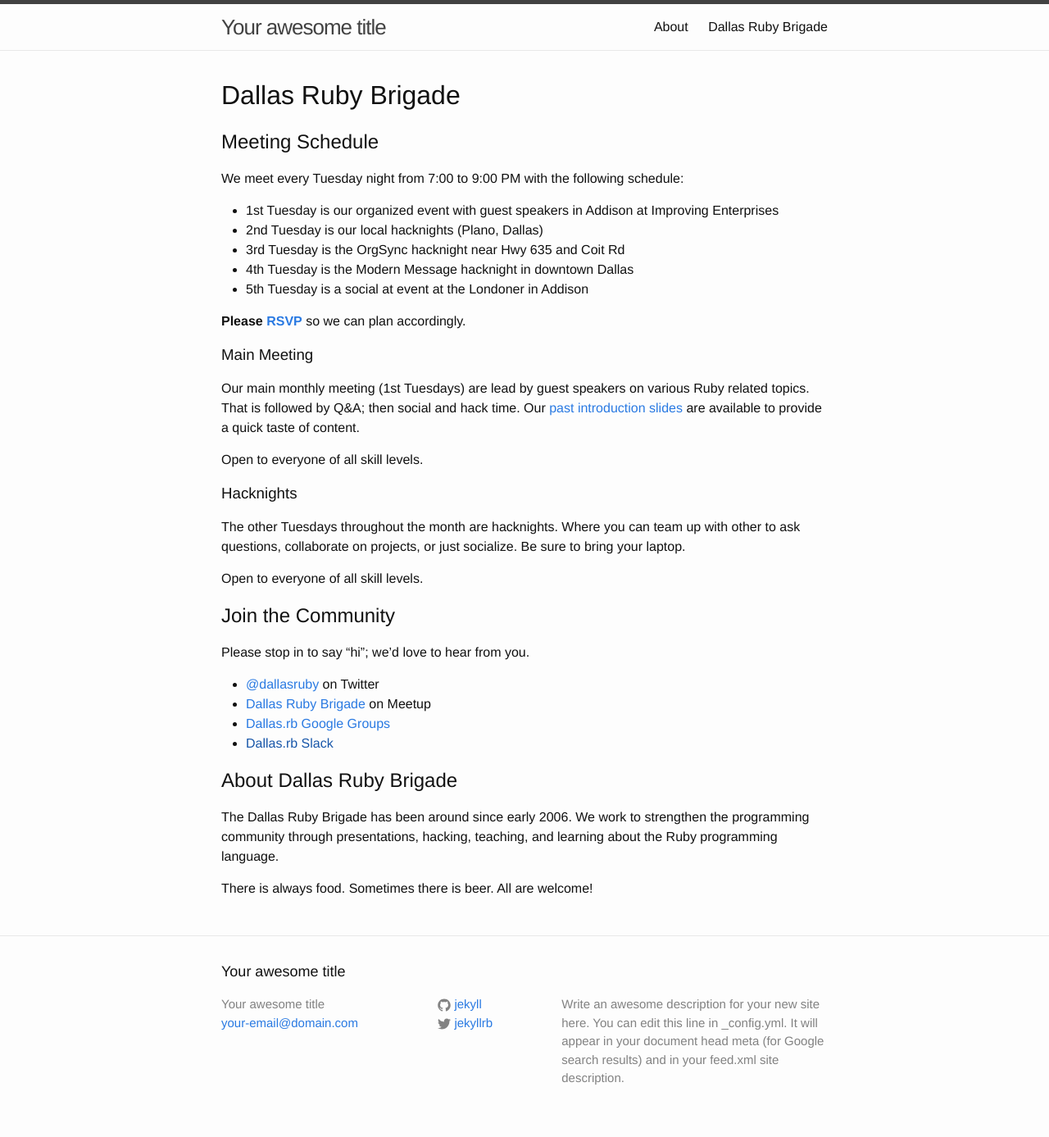
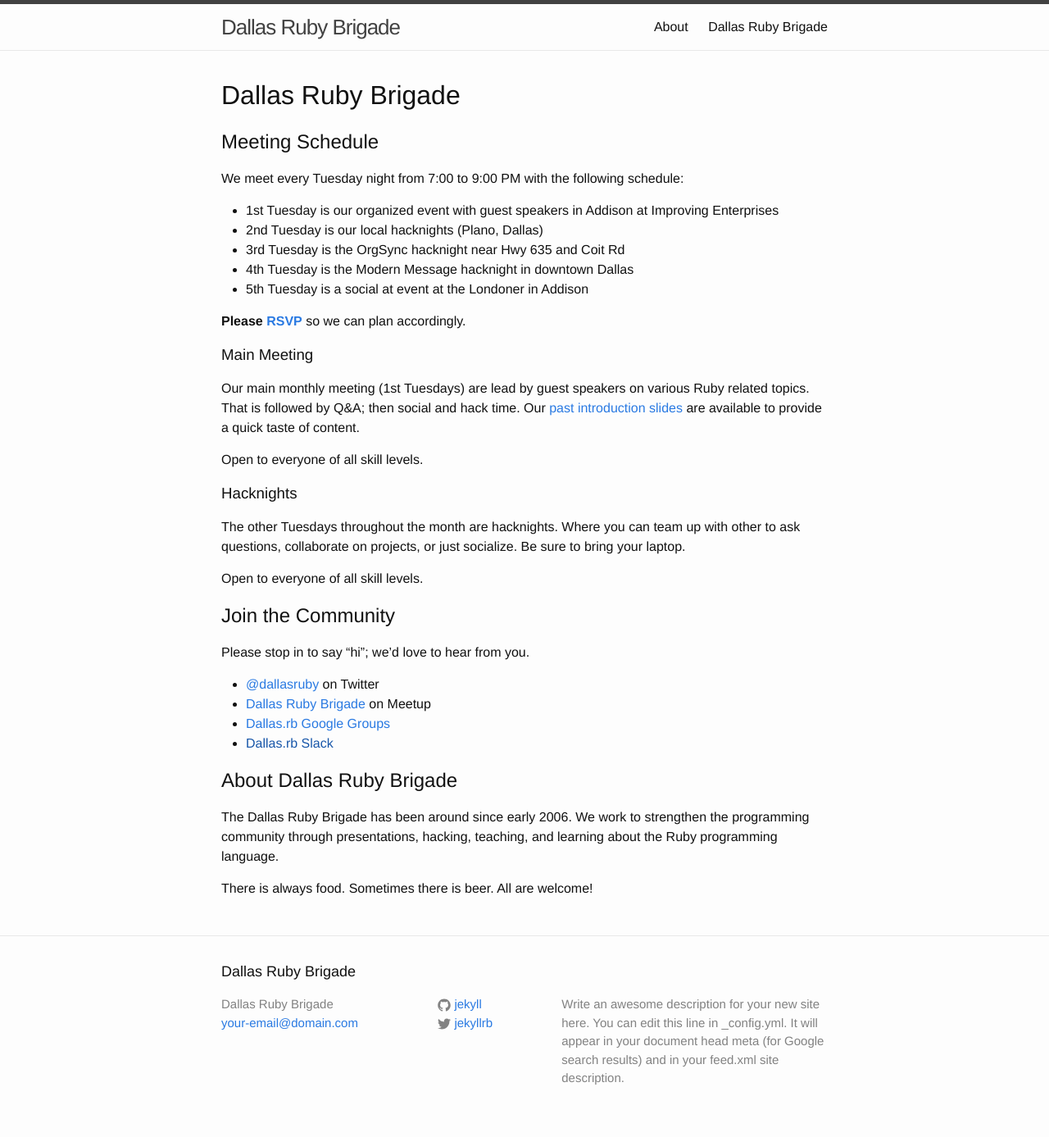
Before and after one commit to dallasrb/dallasrb.github.io, a Jekyll site: the page built from index.md, in a window 1280 px wide. Shown: the whole page at 82% size. Built offline with Jekyll 4.4.1, drawn with Linux system fonts in a browser that asks for light colours.

Commit message:
add a title

```diff
--- a/_config.yml
+++ b/_config.yml
@@ -6,7 +6,7 @@
 # 'jekyll serve'. If you change this file, please restart the server process.
 
 # Site settings
-title: Your awesome title
+title: Dallas Ruby Brigade
 email: your-email@domain.com
 description: > # this means to ignore newlines until "baseurl:"
   Write an awesome description for your new site here. You can edit this
```
